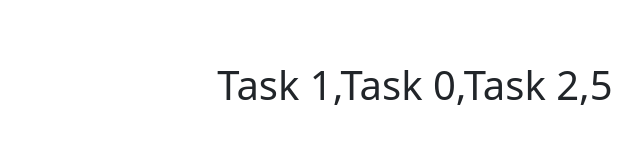
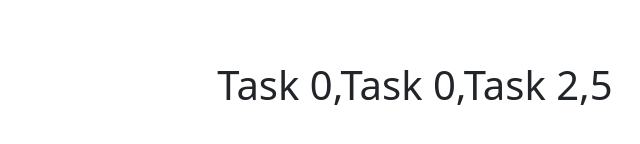
Before and after one commit to tomrosemm/Critical-Path-Calculator, a plain HTML site: page _data_testing.html in a window 1280 px wide. Shown: the part 384-528 px from the top of the page, 225-865 px from the left. Drawn offline with nearby package versions, Linux system fonts and the light colour scheme.

Commit message:
incremental naming for table input row

```diff
--- a/_data_testing.html
+++ b/_data_testing.html
@@ -142,11 +142,13 @@
             // Define rowArray and push tableInputRow into it
             const rowArray = [];
 
+            let i = 0
+
             const tableInputRow = {
-                name: "Task 1",
-                predecessors: "Task 0",
-                successors: "Task 2",
-                duration: 5
+                ['name$(i)']: "Task " + i,
+                ['predecessors$(i)']: "Task 0",
+                ['successors$(i++)']: "Task 2",
+                duration: 5,
             };
 
             rowArray.push(tableInputRow);
```
